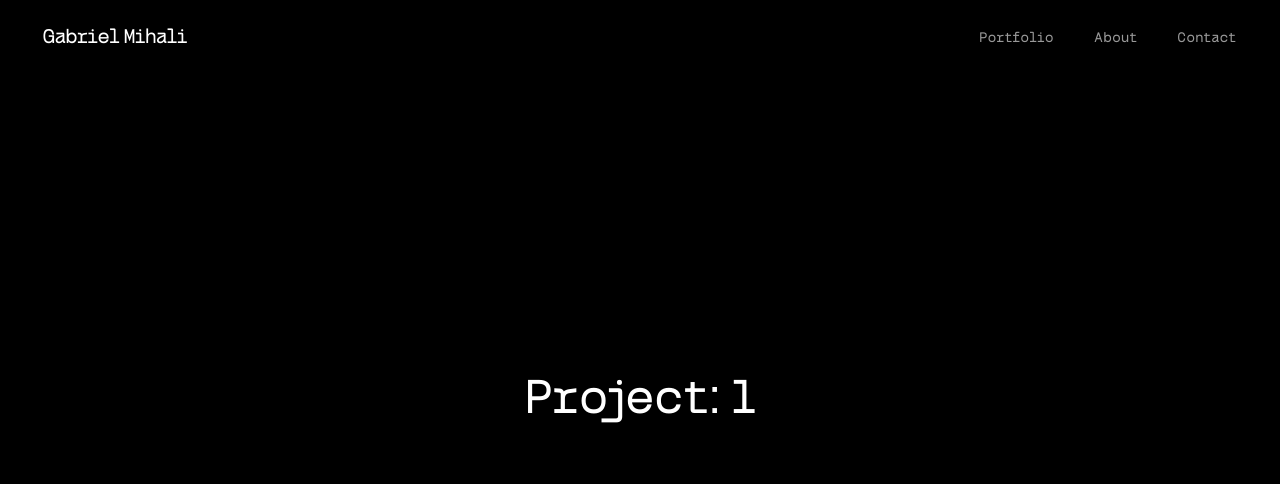
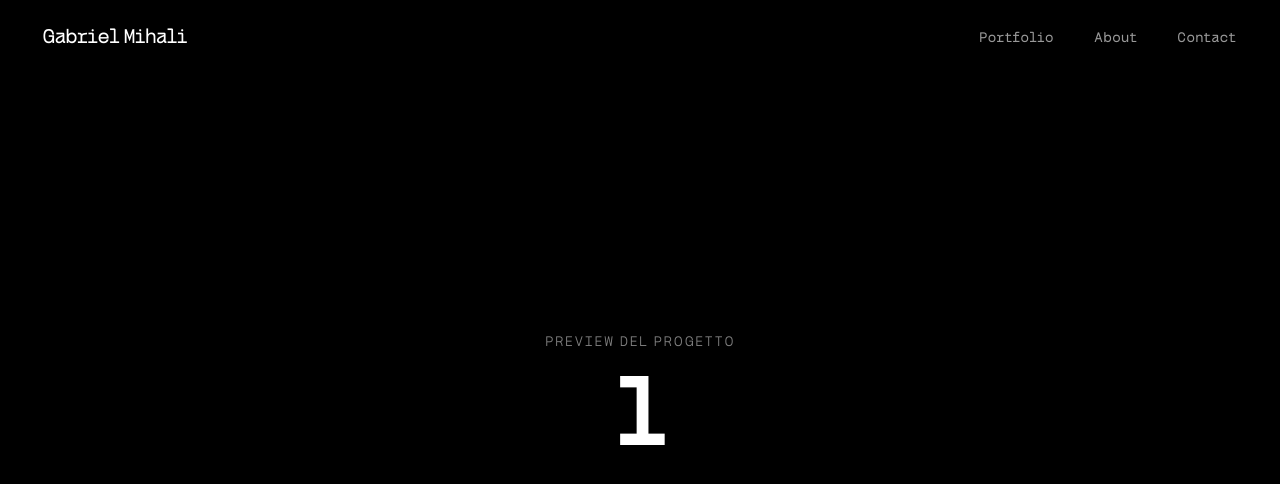
Before and after one commit to san-gabriels/portfolio-bento-2026, a Next.js app: page /portfolio/1 in a window 1280 px wide. Shown: the top 484 px of the page. Built offline with nearby package versions, Linux system fonts and the light colour scheme; a web font is replaced by a local one.

Commit message:
Aggiunto Edge runtime per Cloudflare

```diff
--- a/app/portfolio/[slug]/page.tsx
+++ b/app/portfolio/[slug]/page.tsx
@@ -1,15 +1,27 @@
-export default async function ProjectPage({
-  params,
-}: {
-  params: Promise<{ slug: string }>;
-}) {
+// 1. Questa riga è il "lasciapassare" ufficiale per Cloudflare
+export const runtime = 'edge';
+
+export function generateStaticParams() {
+  return [
+    { slug: 'travel-easy' },
+    { slug: 'gamma' },
+    { slug: 'stream-ai' },
+    { slug: 'frame' },
+    { slug: 'edfaost' },
+  ];
+}
+
+export default async function ProjectPage({ params }: { params: Promise<{ slug: string }> }) {
   const resolvedParams = await params;
 
   return (
-    <div className="min-h-screen flex items-center justify-center bg-black text-white px-4">
-      <h1 className="text-3xl md:text-5xl font-medium tracking-tight">
-        Project: {resolvedParams.slug}
-      </h1>
+    <div className="min-h-screen flex items-center justify-center bg-black text-white px-4 font-bold">
+      <div className="text-center">
+        <p className="text-white/50 text-sm uppercase tracking-widest mb-4 font-normal">Preview del progetto</p>
+        <h1 className="text-5xl md:text-7xl lg:text-[100px] tracking-tighter capitalize">
+          {resolvedParams.slug.replace('-', ' ')}
+        </h1>
+      </div>
     </div>
   );
 }
```
